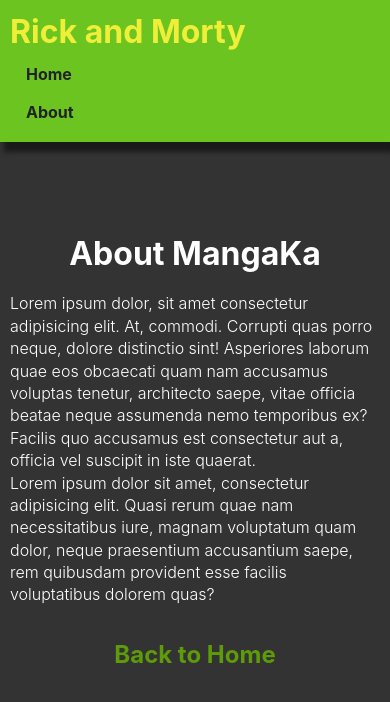
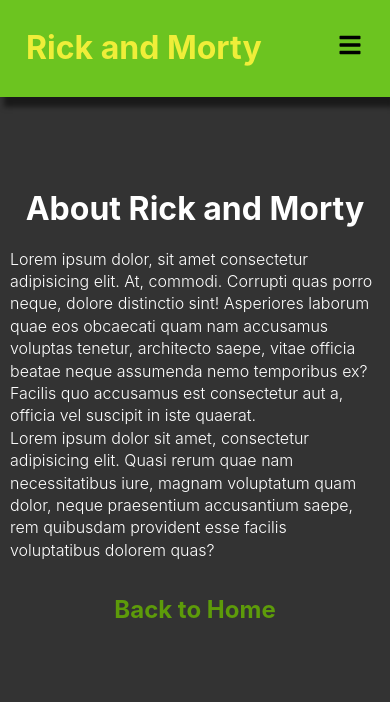
Before and after one commit to elodiedaumal/elodie-daumal-mangaka, a React (Create React App) app: page /about in a window 390 px wide. Shown: the top 702 px of the page. Built offline with nearby package versions, Linux system fonts and the light colour scheme.

Commit message:
reated toggle for navbar in mobile version

```diff
--- a/src/components/Navbar.js
+++ b/src/components/Navbar.js
@@ -1,7 +1,56 @@
-import React from 'react';
+import React, { useState, useRef, useEffect } from 'react';
 import { Link } from 'react-router-dom';
+import { FaBars } from 'react-icons/fa';
 
 const Navbar = () => {
+  const [showLinks, setShowLinks] = useState(false);
+  const linksContainerRef = useRef(null);
+  const linksRef = useRef(null);
+  const toggleLinks = () => {
+    setShowLinks(!showLinks);
+  };
+  useEffect(() => {
+    const linksHeight = linksRef.current.getBoundingClientRect().height;
+    if (showLinks) {
+      linksContainerRef.current.style.height = `${linksHeight}px`;
+    } else {
+      linksContainerRef.current.style.height = '0px';
+    }
+  }, [showLinks]);
+  return (
+    <nav className='navbar'>
+      <div className='nav-center'>
+        <div className='nav-header'>
+          <Link to='/' className='logo'>
+            Rick and Morty
+          </Link>
+          <button className='nav-toggle' onClick={toggleLinks}>
+            <FaBars />
+          </button>
+        </div>
+        <div className='links-container' ref={linksContainerRef}>
+          <ul className='links nav-links' ref={linksRef}>
+            <li>
+              <Link to='/'>Home</Link>
+            </li>
+            <li>
+              <Link to='/About'>About</Link>
+            </li>
+          </ul>
+        </div>
+        {/* <ul className='social-icons'>
+          {social.map((socialIcon) => {
+            const { id, url, icon } = socialIcon;
+            return (
+              <li key={id}>
+                <a href={url}>{icon}</a>
+              </li>
+            );
+          })}
+        </ul> */}
+      </div>
+    </nav>
+  );
   return (
     <nav className='navbar'>
       <div className='navbar-position'>
--- a/src/pages/About.js
+++ b/src/pages/About.js
@@ -4,7 +4,7 @@
 const About = () => {
   return (
     <div className='section-about'>
-      <h1 className='title'>About MangaKa</h1>
+      <h1 className='title'>About Rick and Morty</h1>
       <p>
         Lorem ipsum dolor, sit amet consectetur adipisicing elit. At, commodi.
         Corrupti quas porro neque, dolore distinctio sint! Asperiores laborum
```
